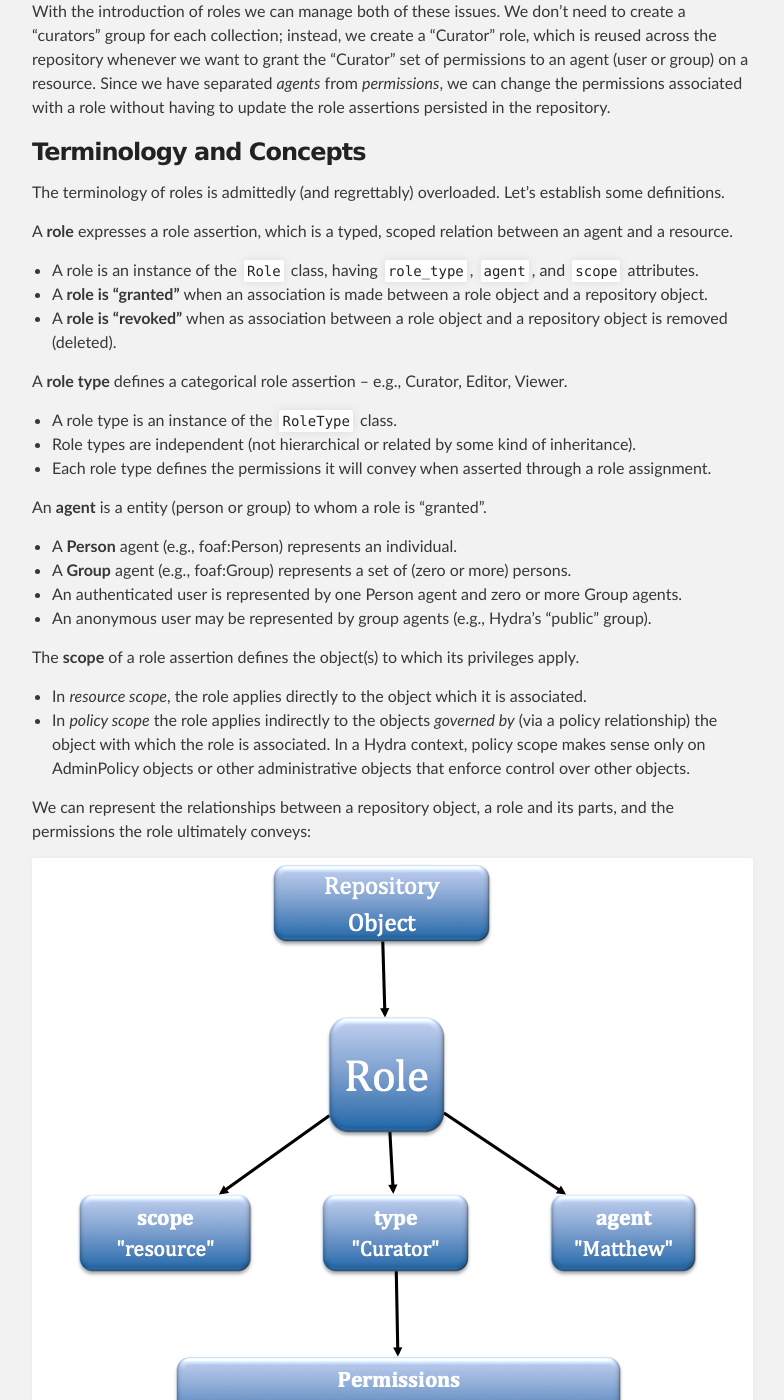
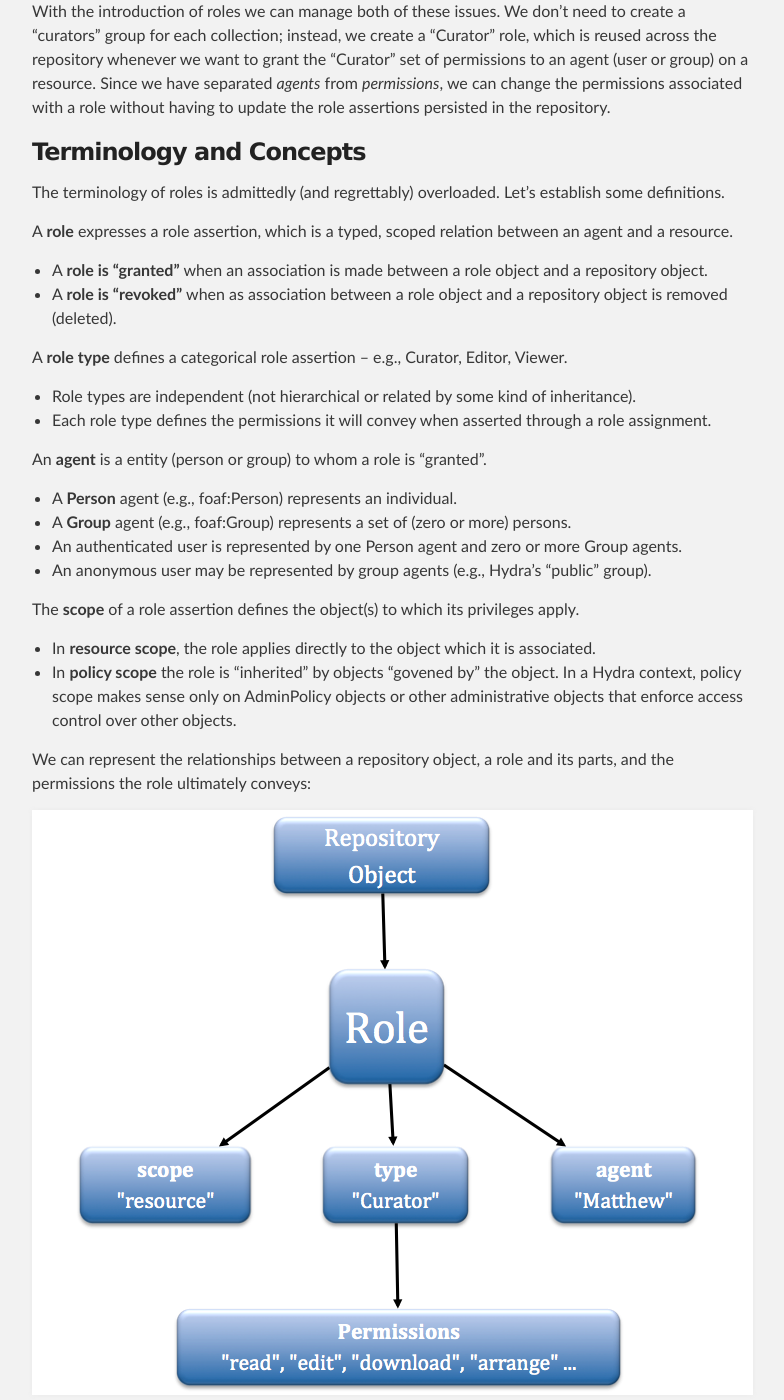
Before and after one commit to duke-libraries/duke-libraries.github.io, a Jekyll site: the page built from _posts/2015-09-08-hydra-role-based-access-control.md, in a window 1280 px wide and 1400 px high, scrolled down 953 px. Shown: the whole window, without its empty margins (248-1032 px from the left). Built offline with Jekyll 4.4.1, drawn with Linux system fonts in a browser that asks for light colours; comment, search, counter and statistics services are not loaded; some of the changed text lies outside the part shown.

Commit message:
Additions to RBACL

```diff
--- a/_posts/2015-09-08-hydra-role-based-access-control.md
+++ b/_posts/2015-09-08-hydra-role-based-access-control.md
@@ -21,13 +21,11 @@
 
 A **role** expresses a role assertion, which is a typed, scoped relation between an agent and a resource.
 
-- A role is an instance of the `Role` class, having `role_type`, `agent`, and `scope` attributes.
 - A **role is "granted"** when an association is made between a role object and a repository object.
 - A **role is "revoked"** when as association between a role object and a repository object is removed (deleted).
 
 A **role type** defines a categorical role assertion -- e.g., Curator, Editor, Viewer.
 
-- A role type is an instance of the `RoleType` class.
 - Role types are independent (not hierarchical or related by some kind of inheritance).
 - Each role type defines the permissions it will convey when asserted through a role assignment.
 
@@ -40,8 +38,8 @@
 
 The **scope** of a role assertion defines the object(s) to which its privileges apply.
 
-- In *resource scope*, the role applies directly to the object which it is associated.
-- In *policy scope* the role applies indirectly to the objects *governed by* (via a policy relationship) the object with which the role is associated.  In a Hydra context, policy scope makes sense only on AdminPolicy objects or other administrative objects that enforce control over other objects.
+- In **resource scope**, the role applies directly to the object which it is associated.
+- In **policy scope** the role is "inherited" by objects "govened by" the object.  In a Hydra context, policy scope makes sense only on AdminPolicy objects or other administrative objects that enforce access control over other objects.
 
 We can represent the relationships between a repository object, a role and its parts, and the permissions the role ultimately conveys:
 
@@ -50,6 +48,19 @@
 ### Implementation
 
 Our approach is designed to be loosely coupled with the repository implementation; however, it was developed on a Fedora 3-based Hydra stack -- i.e., hydra-head 7.x, active-fedora 7.x and ActiveTriples 0.2.3 (the highest version compatible with the other dependencies).
+
+#### Role
+
+The `Role` is implemented as an `ActiveTriples::Resource`:
+
+{% highlight ruby %}
+class Role < ActiveTriples::Resource
+  configure type: Ddr::Vocab::Roles.Role
+  property :role_type, predicate: Ddr::Vocab::Roles.type
+  property :agent, predicate: Ddr::Vocab::Roles.agent
+  property :scope, predicate: Ddr::Vocab::Roles.scope
+end
+{% endhighlight %}
 
 #### RoleSet
 
```
